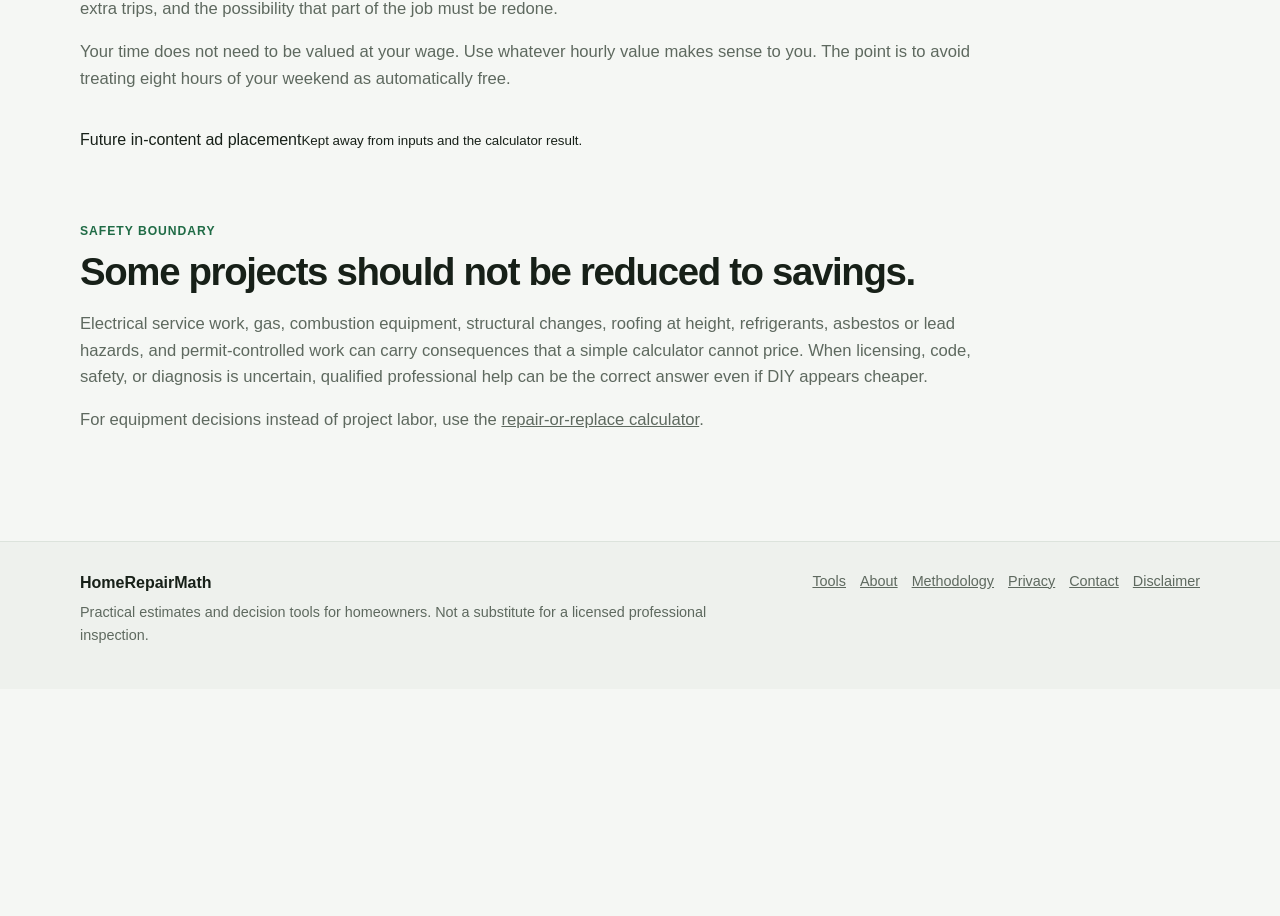
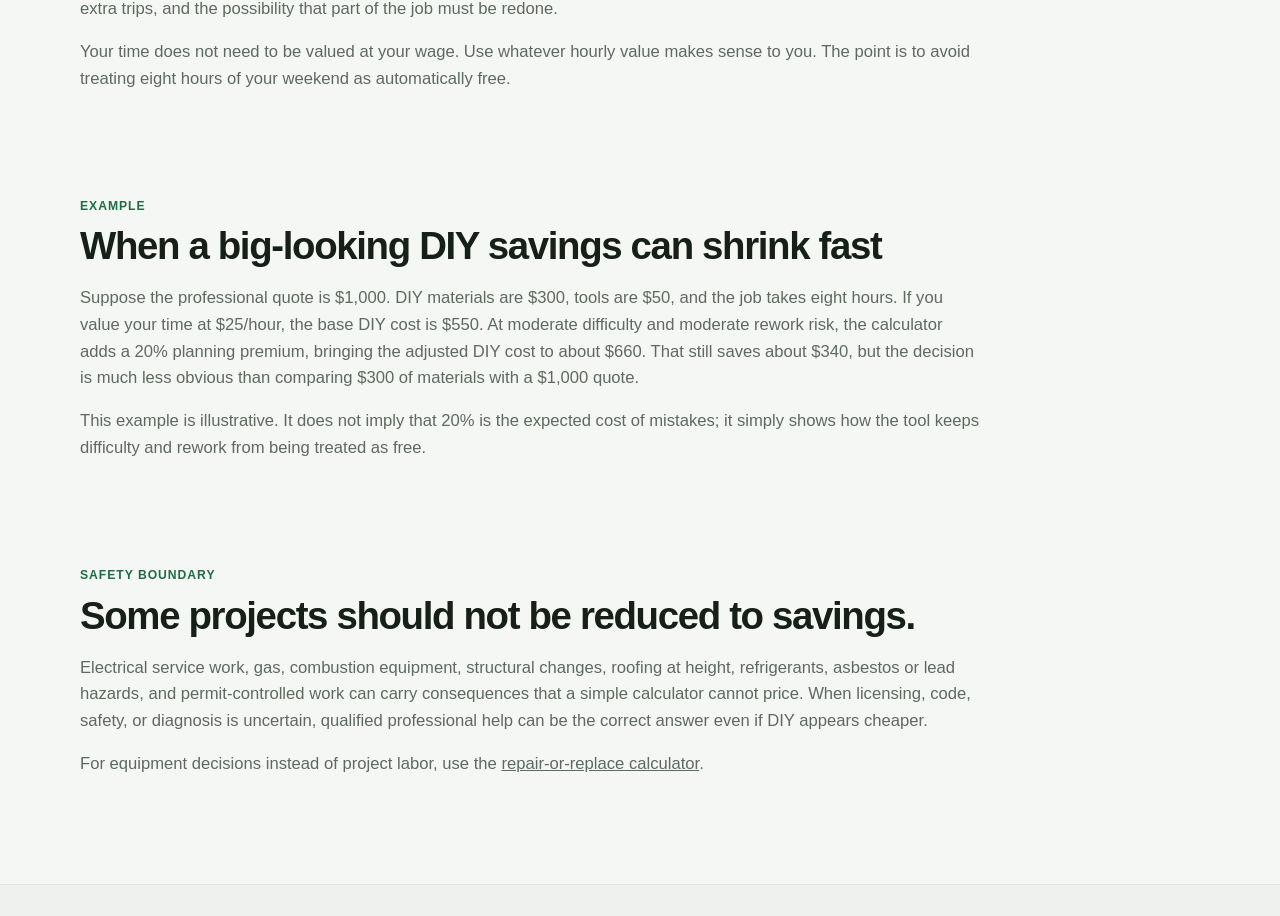
Before and after one commit to alexsulpizio-stack/HomeRepairMath, a Next.js app: page /diy-or-hire in a window 1280 px wide. Shown: the part 1537-2453 px from the top of the page. Before the commit the page ends 2226 px from the top, so only its background shows below. Built offline with nearby package versions, Linux system fonts and the light colour scheme; no server answers.

Commit message:
Add DIY example and polish ad reservation

```diff
--- a/app/diy-or-hire/page.tsx
+++ b/app/diy-or-hire/page.tsx
@@ -40,10 +40,14 @@ export default function DiyOrHirePage() {
           <p>Your time does not need to be valued at your wage. Use whatever hourly value makes sense to you. The point is to avoid treating eight hours of your weekend as automatically free.</p>
         </section>
 
-        <aside className="ad-placeholder" aria-label="Advertisement placeholder">
-          <span>Future in-content ad placement</span>
-          <small>Kept away from inputs and the calculator result.</small>
-        </aside>
+        <div className="ad-slot-reserved" data-ad-slot="diy-mid" aria-hidden="true" />
+
+        <section className="content-section example-section">
+          <p className="eyebrow">Example</p>
+          <h2>When a big-looking DIY savings can shrink fast</h2>
+          <p>Suppose the professional quote is $1,000. DIY materials are $300, tools are $50, and the job takes eight hours. If you value your time at $25/hour, the base DIY cost is $550. At moderate difficulty and moderate rework risk, the calculator adds a 20% planning premium, bringing the adjusted DIY cost to about $660. That still saves about $340, but the decision is much less obvious than comparing $300 of materials with a $1,000 quote.</p>
+          <p>This example is illustrative. It does not imply that 20% is the expected cost of mistakes; it simply shows how the tool keeps difficulty and rework from being treated as free.</p>
+        </section>
 
         <section className="content-section">
           <p className="eyebrow">Safety boundary</p>
```
